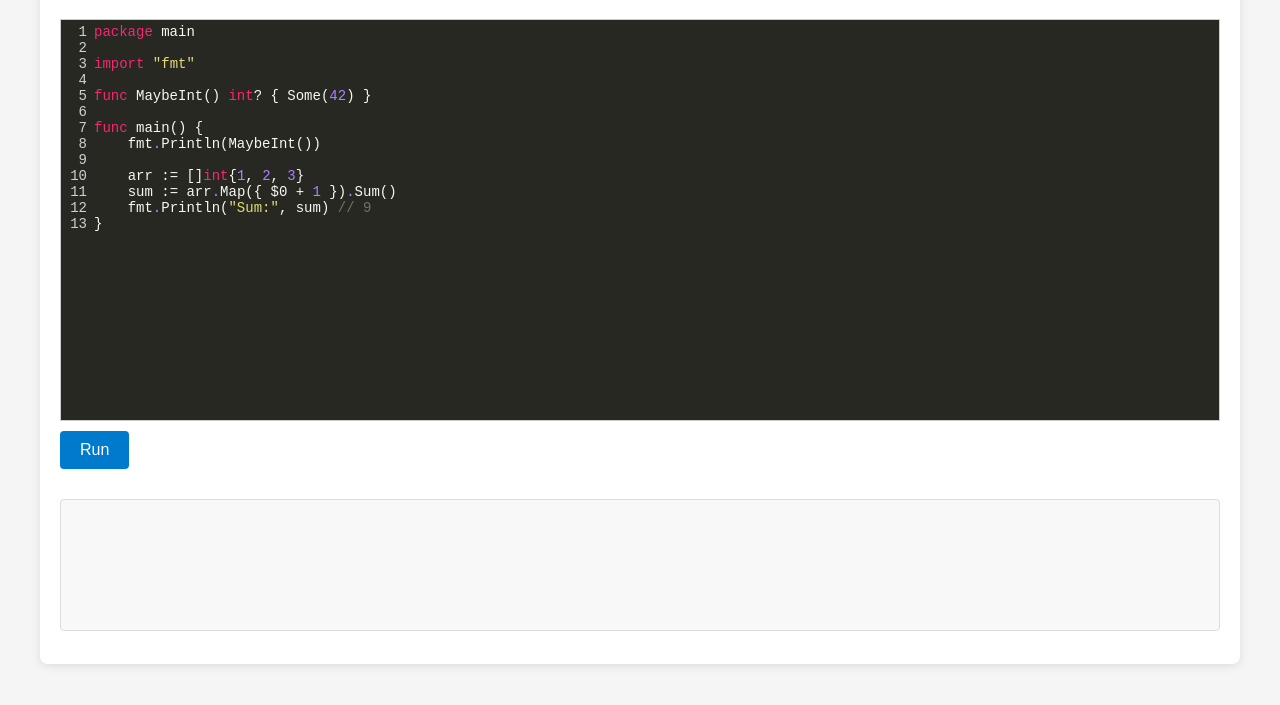
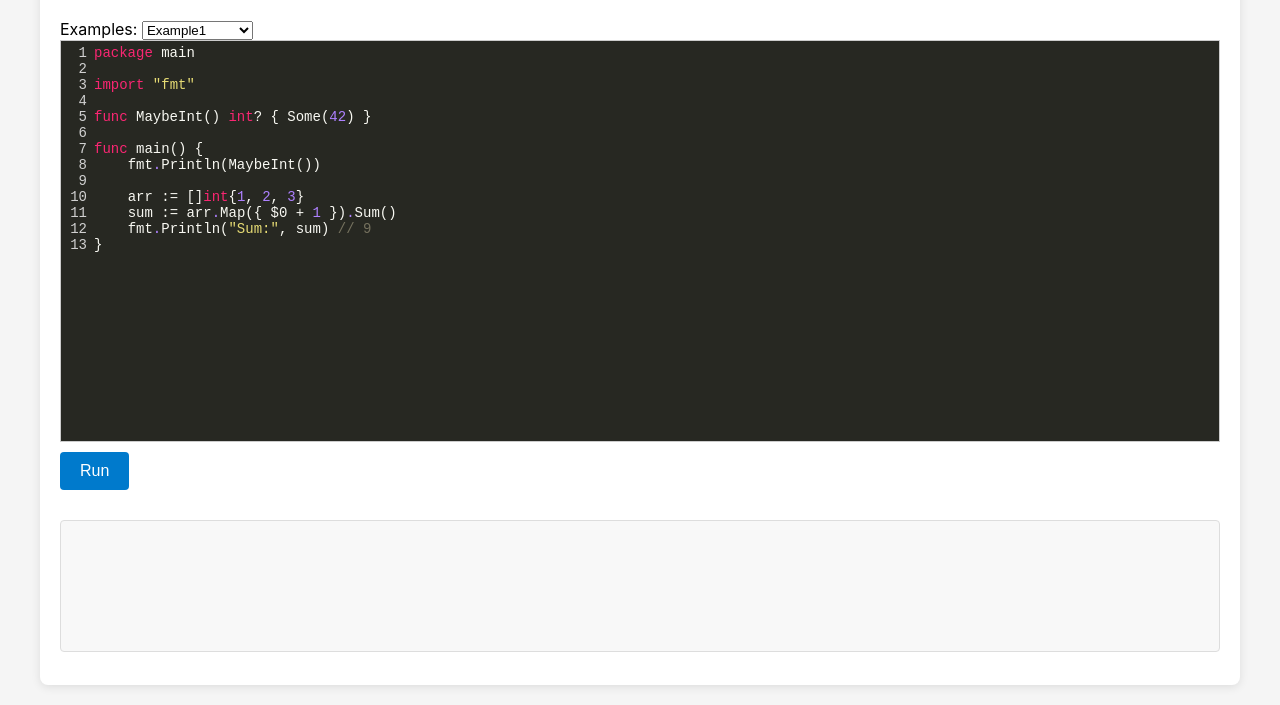
Before and after one commit to alaingilbert/agl, a plain HTML site: page docs/index.html in a window 1280 px wide. Shown: the part 103-808 px from the top of the page. Drawn offline with nearby package versions, Linux system fonts and the light colour scheme.

Commit message:
add examples to playground

```diff
--- a/docs/index.html
+++ b/docs/index.html
@@ -53,6 +53,11 @@
         <script>
             let go = new Go();
             let editor;
+            const examples = {
+                Example1: `package main\n\nimport \"fmt\"\n\nfunc MaybeInt() int? { Some(42) }\n\nfunc main() {\n    fmt.Println(MaybeInt())\n\n    arr := []int{1, 2, 3}\n    sum := arr.Map({ $0 + 1 }).Sum()\n    fmt.Println(\"Sum:\", sum) // 9\n}`,
+                sumArray: `package main\n\nimport \"fmt\"\n\nfunc main() {\n    arr := []int{1, 2, 3, 4, 5}\n    fmt.Println(\"Sum:\", arr.Sum())\n}`,
+                stringBuiltIns: `package main\n\nimport \"fmt\"\n\nfunc main() {\n    fmt.Println("Hello World!".Lowercased())\n    fmt.Println("Hello World!".Uppercased())\n    fmt.Println("42".U64()!)\n    fmt.Println("0b101010".Int()!)\n}`,
+            };
 
             async function runWasmWithInput(inputText) {
                 // Set up args: first is program name, then your args
@@ -151,19 +156,7 @@
             window.onload = function() {
                 // Initialize CodeMirror
                 editor = CodeMirror(document.getElementById("code"), {
-                    value: `package main
-
-import "fmt"
-
-func MaybeInt() int? { Some(42) }
-
-func main() {
-    fmt.Println(MaybeInt())
-
-    arr := []int{1, 2, 3}
-    sum := arr.Map({ $0 + 1 }).Sum()
-    fmt.Println("Sum:", sum) // 9
-}`,
+                    value: examples["Example1"],
                     mode: "go",
                     theme: "monokai",
                     lineNumbers: true,
@@ -177,7 +170,12 @@ func main() {
                         "Ctrl-Space": "autocomplete"
                     }
                 });
-
+                document.getElementById("exampleSelect").onchange = function() {
+                    const selected = this.value;
+                    if (examples[selected]) {
+                        editor.setValue(examples[selected]);
+                    }
+                };
                 document.getElementById("playgroundBtn").onclick = function() {
                     runInPlayground();
                 };
@@ -187,6 +185,12 @@ func main() {
     <body>
         <div class="container">
             <h1>AGL Playground</h1>
+            <label for="exampleSelect">Examples:</label>
+            <select id="exampleSelect">
+                <option value="Example1">Example1</option>
+                <option value="sumArray">Sum array</option>
+                <option value="stringBuiltIns">String build-ins</option>
+            </select>
             <div id="code"></div>
             <button id="playgroundBtn">Run</button>
             <pre id="output"></pre>
```
